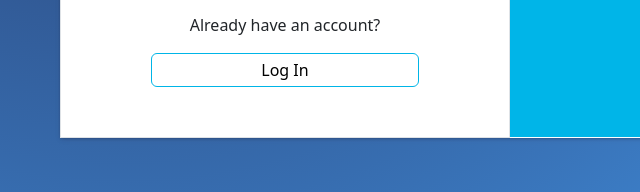
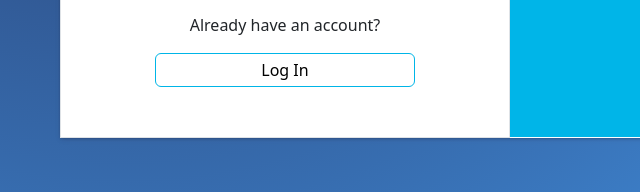
Before and after one commit to MD-Rahed-Mia/epaymentbd-login-page, a plain HTML site: page register page/index.html in a window 1280 px wide. Shown: the part 605-797 px from the top of the page, 5-645 px from the left. Drawn offline with nearby package versions, Linux system fonts and the light colour scheme.

Commit message:
some changes happened

```diff
--- a/register page/index.html
+++ b/register page/index.html
@@ -111,13 +111,12 @@
          <button type="submit" class=" p-1 w-100 rounded text-white">
           <i class="fa-solid p-1 text-white fa-lock"></i>
           Sign Up</button>
+      </div>
+        </form>
         <p class="text-center mt-3">Already have an account?</p>
 
-        <button class="w-100 login-btn p-1 rounded ">Log In</button>
-      </div>
-        </form>
-
-
+        <a href="../index.html">
+        <button class="login-btn p-1 rounded ">Log In</button></a>
 
     </div>
 
--- a/register page/signUp.css
+++ b/register page/signUp.css
@@ -97,6 +97,9 @@ button {
   background: none;
   border: 1px solid #00b5e7;
   transition: 500ms;
+  width: 260px;
+  margin: 0 auto;
+  display: block;
 }
 
 .login-btn:hover {
@@ -110,3 +113,7 @@ button {
   height: 685px;
   width: 700px;
 }
+
+a {
+    text-decoration: none;
+}
```
